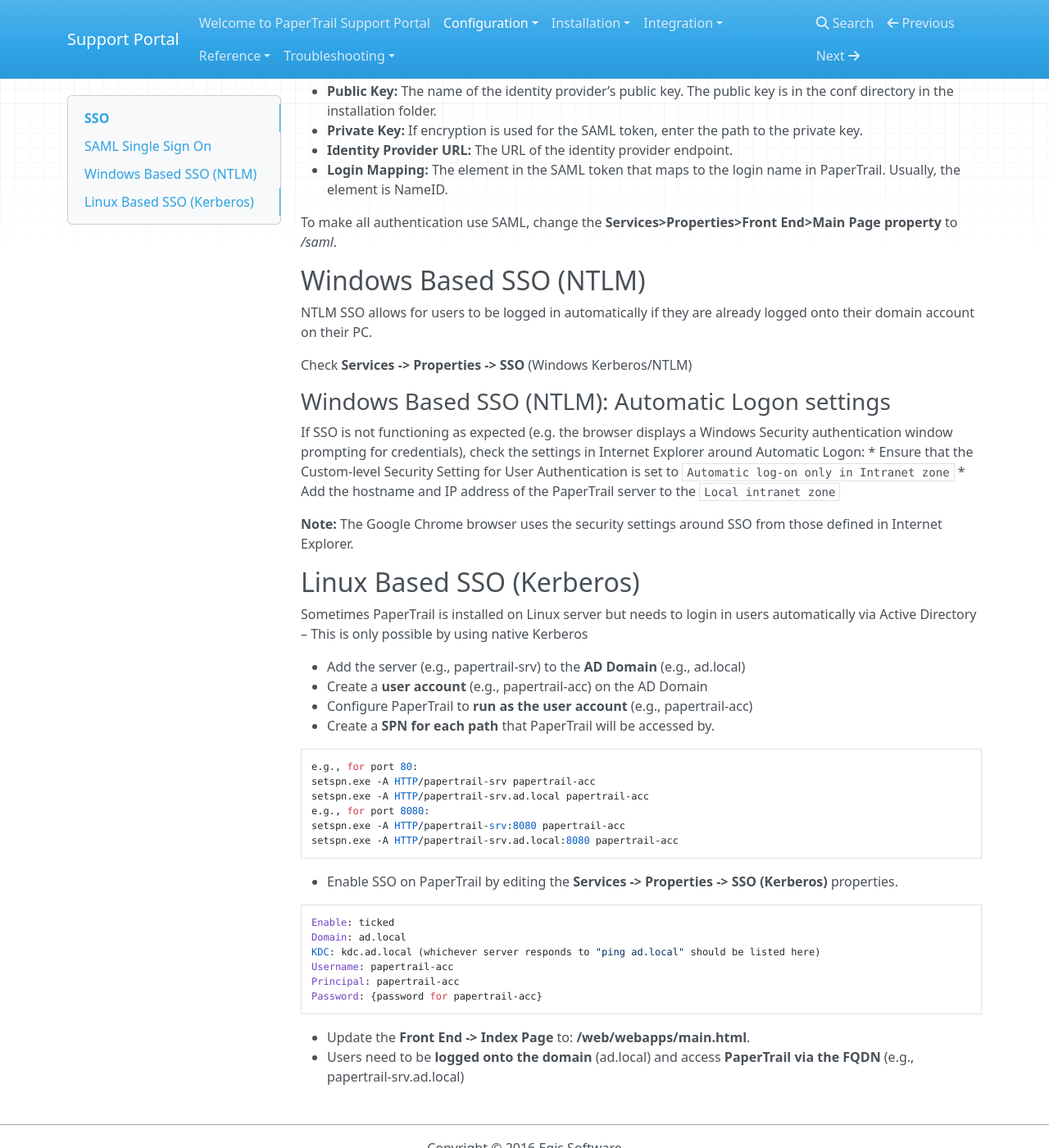
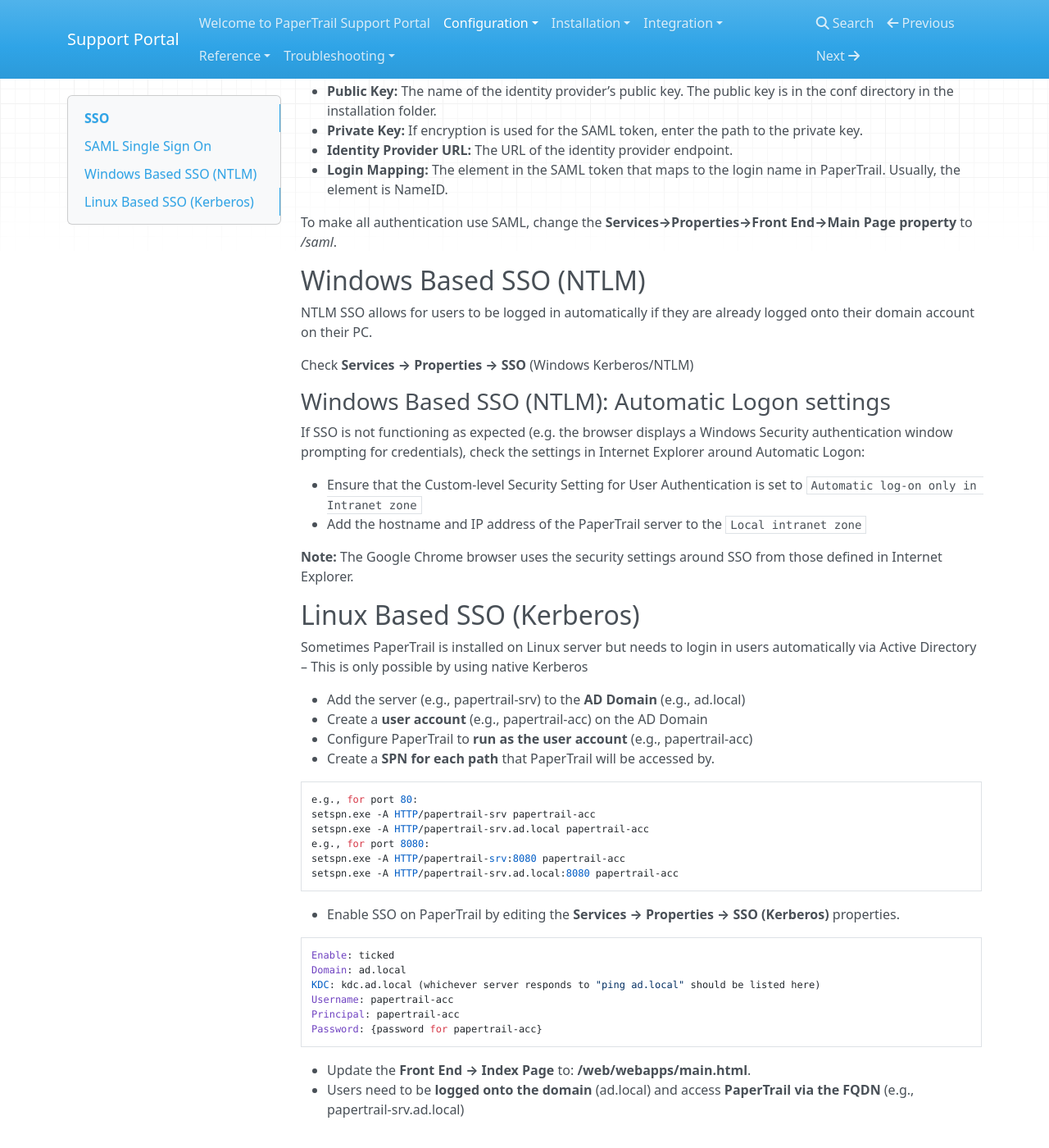
Before and after one commit to ryanegis/support-portal, an MkDocs documentation site: the page built from docs/Configuration/SSO.md, in a window 1280 px wide and 1400 px high, scrolled down 290 px. Shown: the whole window at 82% size. Built offline with MkDocs 1.6.1, drawn with Linux system fonts in a browser that asks for light colours; nearby versions of some CDN libraries; old or Windows-style settings are respelled for this version of MkDocs.

Commit message:
Update SSO.md

````diff
--- a/docs/Configuration/SSO.md
+++ b/docs/Configuration/SSO.md
@@ -13,16 +13,17 @@ From __Services →Properties →SSO (SAML)__, select these fields:
 *  __Identity Provider URL:__ The URL of the identity provider endpoint.
 *  __Login Mapping:__ The element in the SAML token that maps to the login name in PaperTrail. Usually, the element is NameID.
 
-To make all authentication use SAML, change the **Services>Properties>Front End>Main Page property** to */saml*.
+To make all authentication use SAML, change the **Services→Properties→Front End→Main Page property** to */saml*.
 
 ## Windows Based SSO (NTLM)
 
 NTLM SSO allows for users to be logged in automatically if they are already logged onto their domain account on their PC.
 
-Check __Services -> Properties -> SSO__ (Windows Kerberos/NTLM)
+Check __Services → Properties → SSO__ (Windows Kerberos/NTLM)
 
 ### Windows Based SSO (NTLM): Automatic Logon settings
 If SSO is not functioning as expected (e.g. the browser displays a Windows Security authentication window prompting for credentials), check the settings in Internet Explorer around Automatic Logon:
+
 * Ensure that the Custom-level Security Setting for User Authentication is set to `Automatic log-on only in Intranet zone`
 * Add the hostname and IP address of the PaperTrail server to the `Local intranet zone`
 
@@ -45,7 +46,7 @@ setspn.exe -A HTTP/papertrail-srv:8080 papertrail-acc
 setspn.exe -A HTTP/papertrail-srv.ad.local:8080 papertrail-acc
 ```
 
-*  Enable SSO on PaperTrail by editing the __Services -> Properties -> SSO (Kerberos)__ properties.
+*  Enable SSO on PaperTrail by editing the __Services → Properties → SSO (Kerberos)__ properties.
 ```javascript
 Enable: ticked
 Domain: ad.local
@@ -55,5 +56,5 @@ Principal: papertrail-acc
 Password: {password for papertrail-acc}
 ```
 
-*  Update the **Front End -> Index Page** to: **/web/webapps/main.html**.
+*  Update the **Front End → Index Page** to: **/web/webapps/main.html**.
 *  Users need to be **logged onto the domain** (ad.local) and access **PaperTrail via the FQDN** (e.g., papertrail-srv.ad.local)
````
